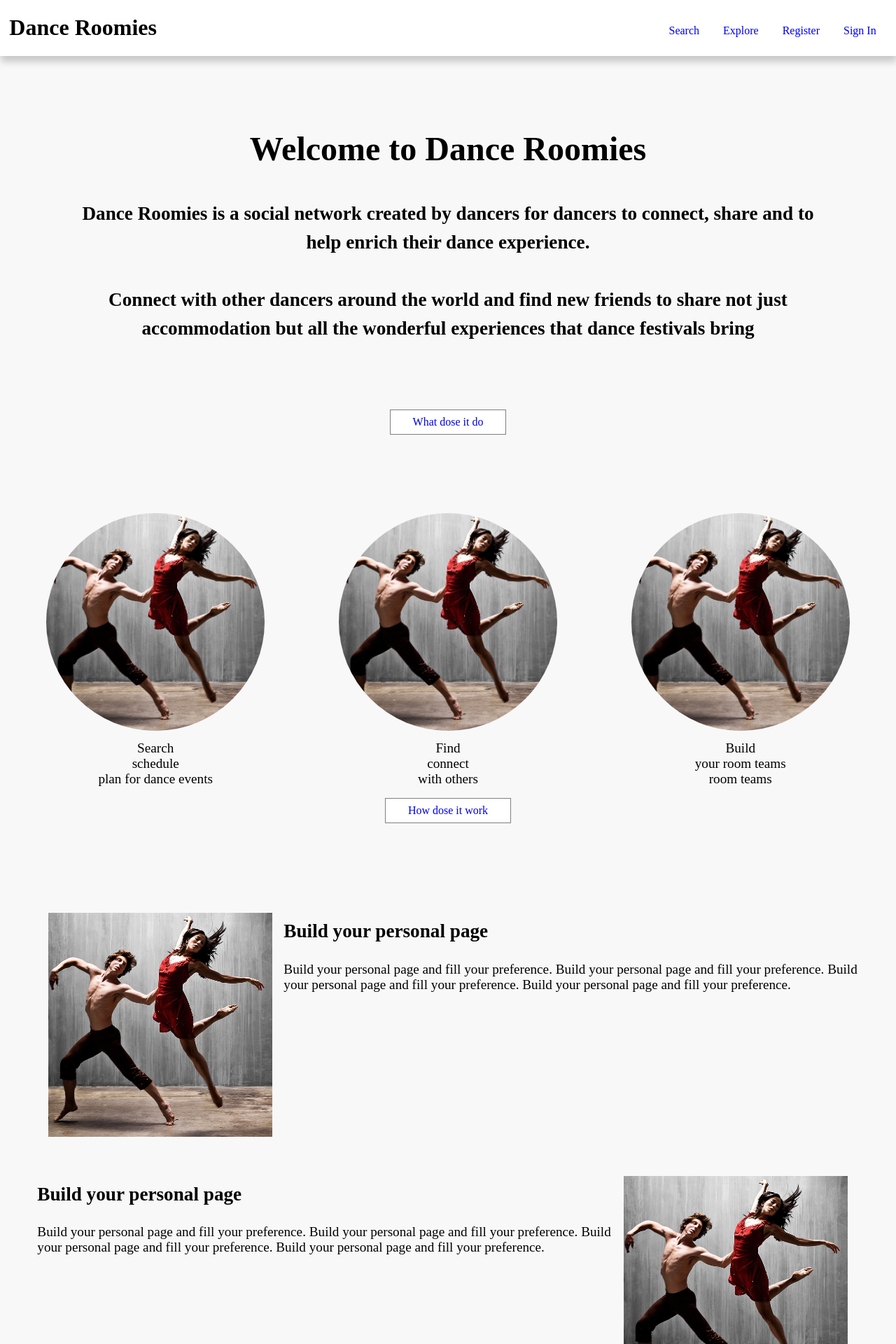
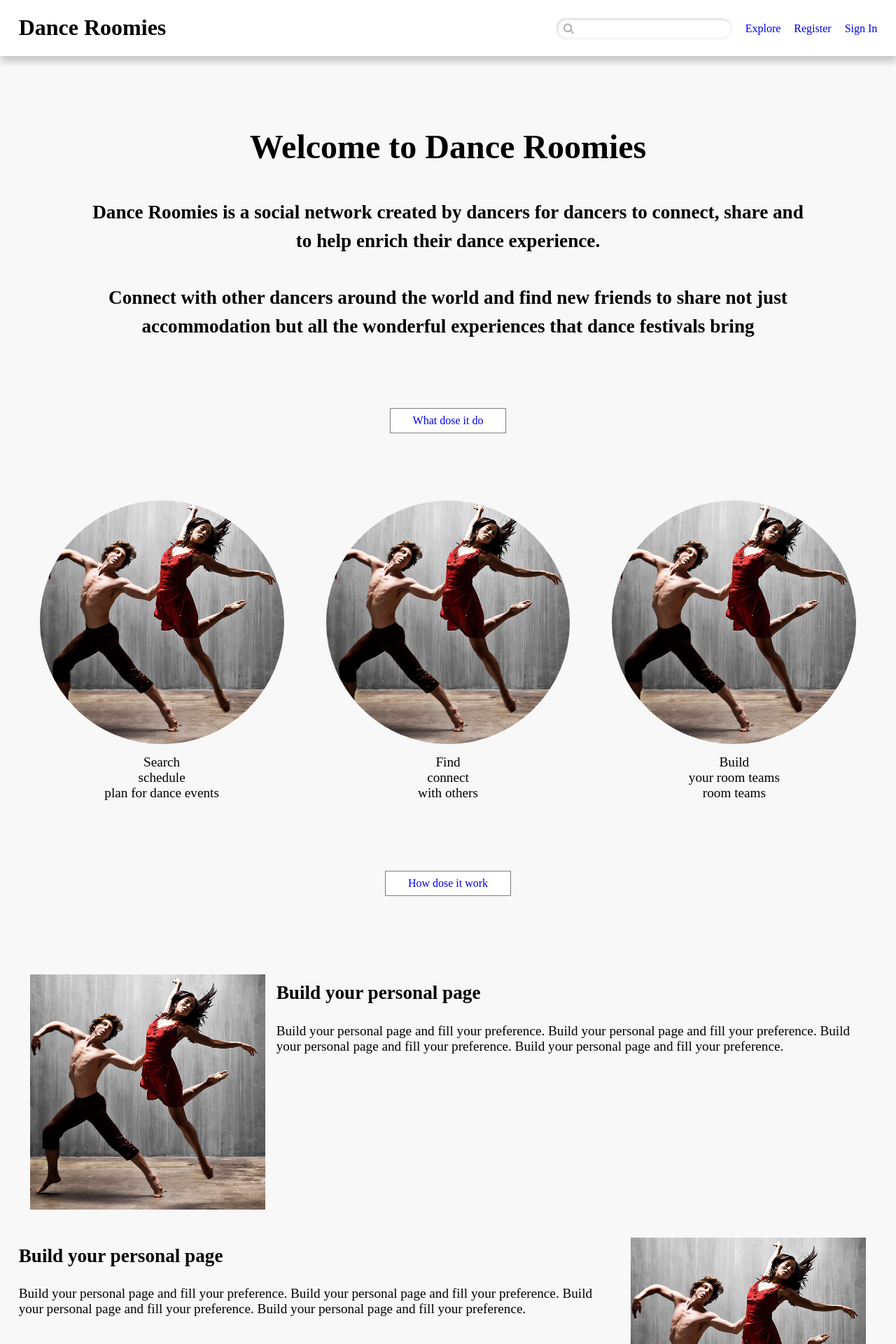
Before and after one commit to Catherinecao/Dance-Roomies, a PHP site: page / in a window 1280 px wide. Shown: the top 1920 px of the page at 70% size. Run offline with PHP 8.4, Linux system fonts and the light colour scheme; some libraries are stand-ins or nearby versions.

Commit message:
new search bar

```diff
--- a/css/main.css
+++ b/css/main.css
@@ -7,6 +7,13 @@ body {
 a {
   text-decoration: none; }
 
+figure {
+  display: inline-block;
+  margin: 0; }
+
+input {
+  font-size: 1em; }
+
 .container {
   box-sizing: border-box;
   margin: auto; }
@@ -15,10 +22,10 @@ a {
       padding: 0 3.125%; } }
   @media (min-width: 750px) {
     .container {
-      padding: 0 1.5625%; } }
+      padding: 0 3.125%; } }
   @media (min-width: 1050px) {
     .container {
-      padding: 0 1.04167%;
+      padding: 0 2.08333%;
       max-width: 1280px; } }
 
 @media (min-width: 320px) {
@@ -31,56 +38,60 @@ a {
   .connect-box {
     padding: 2.08333% 1.04167% 0; } }
 
-.cards {
+.what-dose-it-do {
   box-sizing: border-box;
-  width: 100%; }
-  .cards .card {
-    float: left; }
+  width: 100%;
+  display: inline-block; }
+  .what-dose-it-do .card {
+    float: left;
+    box-sizing: border-box; }
     @media (min-width: 320px) {
-      .cards .card {
+      .what-dose-it-do .card {
         width: 100%;
-        margin-bottom: 6.25%; } }
+        margin-bottom: 6.25%;
+        padding: 0 10px; } }
     @media (min-width: 750px) {
-      .cards .card {
-        width: 33.33333%;
-        margin-bottom: 0; } }
-    @media (min-width: 1050px) {
-      .cards .card {
+      .what-dose-it-do .card {
         width: 33.33333%;
         margin-bottom: 0;
-        padding: 0 1.04167%;
+        padding: 0 15px; } }
+    @media (min-width: 1050px) {
+      .what-dose-it-do .card {
+        width: 33.33333%;
+        margin-bottom: 0;
+        padding: 0 30px;
         box-sizing: border-box; } }
-    .cards .card .card-img {
+    .what-dose-it-do .card .card-img {
       box-sizing: border-box; }
       @media (min-width: 320px) {
-        .cards .card .card-img {
+        .what-dose-it-do .card .card-img {
           width: 33.33333%;
           float: left; } }
       @media (min-width: 750px) {
-        .cards .card .card-img {
+        .what-dose-it-do .card .card-img {
           float: none;
           width: 100%;
           margin: auto; } }
       @media (min-width: 1050px) {
-        .cards .card .card-img {
+        .what-dose-it-do .card .card-img {
           width: 100%;
           margin: auto; } }
-      .cards .card .card-img img {
+      .what-dose-it-do .card .card-img img {
         width: 100%;
         height: 100%;
         border-radius: 50%; }
-    .cards .card figcaption {
+    .what-dose-it-do .card figcaption {
       font-size: 1.2em;
       box-sizing: border-box; }
       @media (min-width: 320px) {
-        .cards .card figcaption {
+        .what-dose-it-do .card figcaption {
           width: 66.66667%;
           float: right;
           text-align: left;
           padding-left: 6.25%;
           padding-top: 6.25%; } }
       @media (min-width: 750px) {
-        .cards .card figcaption {
+        .what-dose-it-do .card figcaption {
           width: 100%;
           text-align: center;
           float: none;
@@ -90,8 +101,12 @@ a {
 .scroll-down {
   display: block;
   text-align: center;
-  margin-top: 6em;
-  margin-bottom: 6em; }
+  margin-top: 4em;
+  margin-bottom: 4em; }
+  @media (min-width: 1050px) {
+    .scroll-down {
+      margin-top: 6em;
+      margin-bottom: 6em; } }
   .scroll-down a {
     display: inline-block;
     border: 1px solid gray;
@@ -157,13 +172,14 @@ a {
   position: fixed;
   top: 0;
   z-index: 10;
-  display: inline; }
+  display: inline-block; }
   .nav .logo {
     float: left;
-    display: inline; }
+    display: block; }
   .nav ul {
     float: right;
-    margin-top: 35px; }
+    margin-top: 25px;
+    padding-left: 0; }
     @media (min-width: 320px) {
       .nav ul {
         display: none; } }
@@ -173,7 +189,20 @@ a {
     .nav ul li {
       list-style-type: none;
       display: inline;
-      padding: 10px 15px; }
+      padding-left: 15px; }
+
+.search {
+  display: inline-block;
+  border-radius: 15px;
+  border: 1px solid rgba(128, 128, 128, 0.05);
+  padding: 5px 10px;
+  box-shadow: 1px 1px 4px rgba(0, 0, 0, 0.2) inset; }
+
+.form-control {
+  border: 0; }
+
+.fa-search {
+  color: rgba(0, 0, 0, 0.3); }
 
 .welcome {
   box-sizing: border-box;
--- a/index.html
+++ b/index.html
@@ -5,6 +5,8 @@
 	<title>Dance Roomies</title>
 	<link href='http://fonts.googleapis.com/css?family=Open+Sans' rel='stylesheet' type='text/css'>
     <link href="http://maxcdn.bootstrapcdn.com/font-awesome/4.2.0/css/font-awesome.min.css" rel="stylesheet">
+    <link rel="stylesheet" href="https://maxcdn.bootstrapcdn.com/font-awesome/4.4.0/css/font-awesome.min.css">
+
 	<link rel="stylesheet" href="css/main.css">
 
 </head>
@@ -15,7 +17,12 @@
 			<h1>Dance Roomies</h1>
 		</div>
 		<ul class="nav-iterms">
-			<li class="iterm"><a href="#">Search</a></li>
+			<li class="iterm">
+				<div class="search">
+					<i class="fa fa-search"></i>
+					<input type="text" class="form-control">
+				</div>
+			</li>
 			<li class="iterm"><a href="#">Explore</a></li>
 			<li class="iterm"><a href="#">Register</a></li>
 			<li class="iterm"><a href="#">Sign In</a></li>
@@ -35,8 +42,8 @@
 			<a href="#" id="w-d-i-d">What dose it do</a>
 		</div>
 
-		<div class="what-dose-it-do cards">
-			<div class="card clearfix">
+		<div class="what-dose-it-do clearfix">
+			<div class="card">
 				<figure>
 					<div class="card-img">
 						<img src="img/Two_dancers.jpg" alt="">
@@ -44,7 +51,7 @@
 					<figcaption>Search<br>schedule<br>plan for dance events</figcaption>
 				</figure>
 			</div>
-			<div class="card clearfix">
+			<div class="card">
 				<figure>
 					<div class="card-img">
 						<img src="img/Two_dancers.jpg" alt="">
@@ -52,7 +59,7 @@
 					<figcaption>Find<br>connect<br>with others</figcaption>
 				</figure>
 			</div>
-			<div class="card clearfix">
+			<div class="card">
 				<figure>
 					<div class="card-img">
 						<img src="img/Two_dancers.jpg" alt="">
@@ -66,8 +73,8 @@
 			<a href="#" id="h-d-i-w">How dose it work</a>
 		</div>
 
-		<div class="how-does-it-work">
-			<div class="card-long clearfix">
+		<div class="how-does-it-work clearfix">
+			<div class="card-long">
 				<figure>
 					<div class="img-long">
 						<img src="img/Two_dancers.jpg" alt="">
@@ -79,7 +86,7 @@
 				</figure>
 			</div>
 
-			<div class="card-long-reverse clearfix">
+			<div class="card-long-reverse">
 				<figure>
 					<div class="img-long">
 						<img src="img/Two_dancers.jpg" alt="">
@@ -91,7 +98,7 @@
 				</figure>
 			</div>
 
-			<div class="card-long clearfix">
+			<div class="card-long">
 				<figure>
 					<div class="img-long">
 						<img src="img/Two_dancers.jpg" alt="">
@@ -103,7 +110,7 @@
 				</figure>
 			</div>
 
-			<div class="card-long-reverse clearfix">
+			<div class="card-long-reverse">
 				<figure>
 					<div class="img-long">
 						<img src="img/Two_dancers.jpg" alt="">
--- a/sass/base/_nav.scss
+++ b/sass/base/_nav.scss
@@ -5,17 +5,19 @@
 	position:fixed;
 	top:0;
 	z-index:10;
-	display:inline;
+	display:inline-block;
 
 	.logo{
 		float: left;
-		display: inline;
+		display: block;
 	}
 
 
 	ul{
 		float: right;
-		margin-top:35px;
+		margin-top:25px;
+		padding-left:0;
+
 		@media (min-width:$mobile-min-width) {
 		    display: none;
 		}
@@ -26,7 +28,21 @@
 		li{
 			list-style-type: none;
 			display: inline;
-			padding: 10px 15px;
+			padding-left:15px;
 		}
 	}
 }
+
+.search{
+	display:inline-block;
+	border-radius: 15px;
+	border:1px solid $light-gray;
+	padding: 5px 10px;
+	box-shadow:1px 1px 4px transparentize(black,0.8) inset;
+}
+.form-control{
+	border:0;
+}
+.fa-search{
+	color:transparentize(black,0.7);
+}
--- a/sass/base/_setting.scss
+++ b/sass/base/_setting.scss
@@ -10,6 +10,14 @@ a{
   text-decoration:none;
 }
 
+figure{
+  display: inline-block;
+  margin: 0;
+}
+
+input{
+  font-size: 1em;
+}
 .container {
   box-sizing:border-box;
   margin: auto;
@@ -19,11 +27,11 @@ a{
   }
 
   @media (min-width:$tablet-min-width) {
-    padding:0 percentage(10/640);
+    padding:0 percentage(20/640);
   }
 
   @media (min-width:$desk-min-width) {
-    padding:0 percentage(10/960);
+    padding:0 percentage(20/960);
     max-width: 1280px;
   }
 }
@@ -40,29 +48,33 @@ a{
   }
 }
 
-.cards{
+.what-dose-it-do{
   box-sizing:border-box;
   width:100%;
+  display: inline-block;
 
   .card{
 
   // width:33.33333%;
   float: left;
+  box-sizing:border-box;
 
   @media (min-width:$mobile-min-width) {
     width:100%;
     margin-bottom: percentage(20/320);
+    padding:0 10px;
   }
 
   @media (min-width:$tablet-min-width) {
     width:33.33333%;
     margin-bottom: 0;
+    padding:0 15px;
   }
 
   @media (min-width:$desk-min-width) {
     width:33.33333%;
     margin-bottom: 0;
-    padding:0 percentage(10/960);
+    padding:0 30px;
     box-sizing:border-box;
   }
 
@@ -120,8 +132,13 @@ a{
 .scroll-down{
   display: block;
   text-align: center;
-  margin-top:6em;
-  margin-bottom: 6em;
+  margin-top:4em;
+  margin-bottom: 4em;
+
+  @media (min-width:$desk-min-width){
+    margin-top:6em;
+    margin-bottom: 6em;
+  }
 
   a{
     display: inline-block;
--- a/sass/base/_variable.scss
+++ b/sass/base/_variable.scss
@@ -6,9 +6,12 @@ $mobile-width: 320px;
 $tablet-width: 640px;
 $desk-width: 960px;
 
+$default-0:0 !default;
 
 $gray: gray;
 $white: white;
+$light-gray:transparentize($gray,0.95);
+$dark-gray:darken($gray, 10%);
 $background-gray:transparentize($gray,0.95);
 $dropshadow-nav:1px 8px 10px transparentize(black,0.8);
 $border-hr:1px solid $gray;
```
Also changed, not shown: 1 other file.
